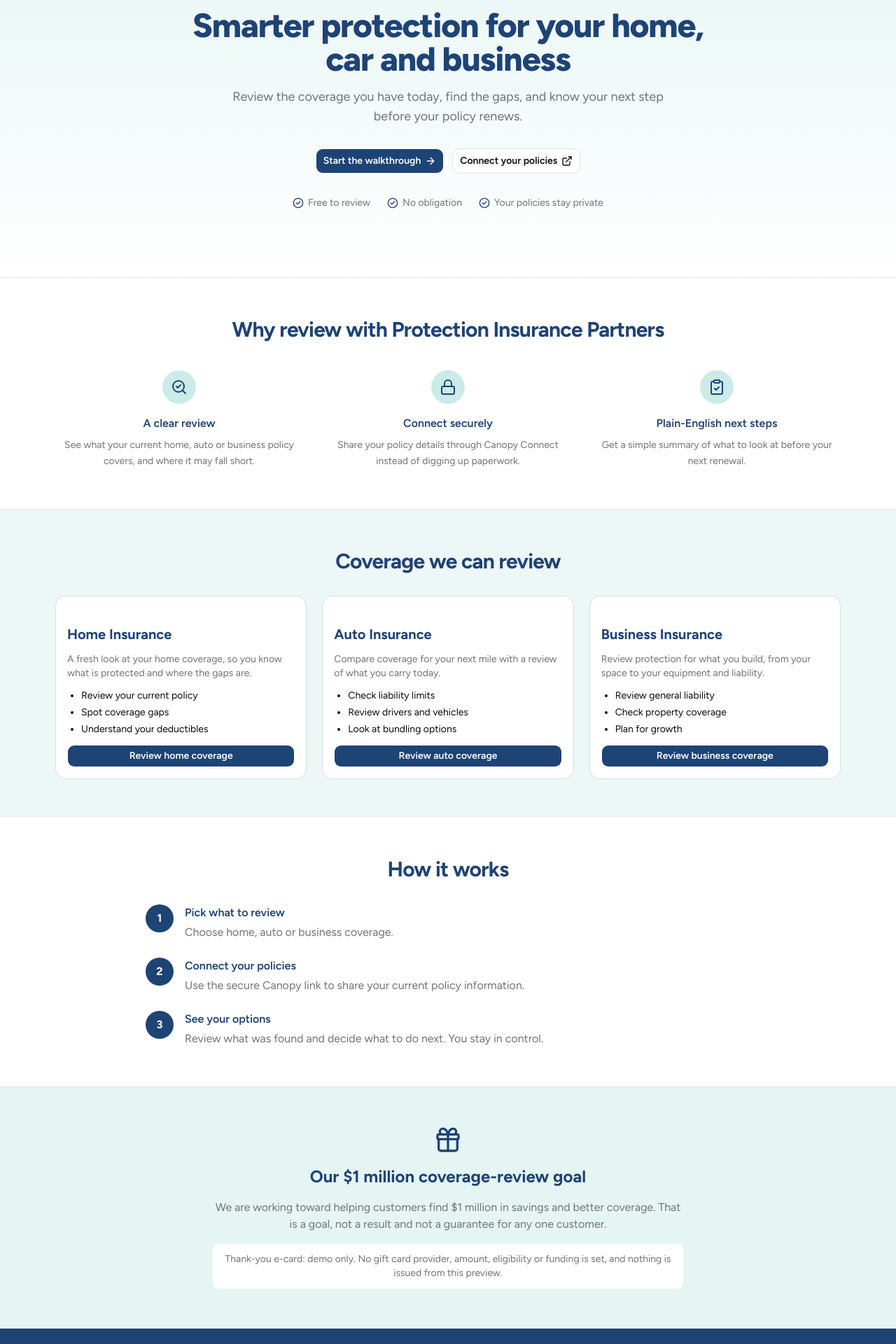
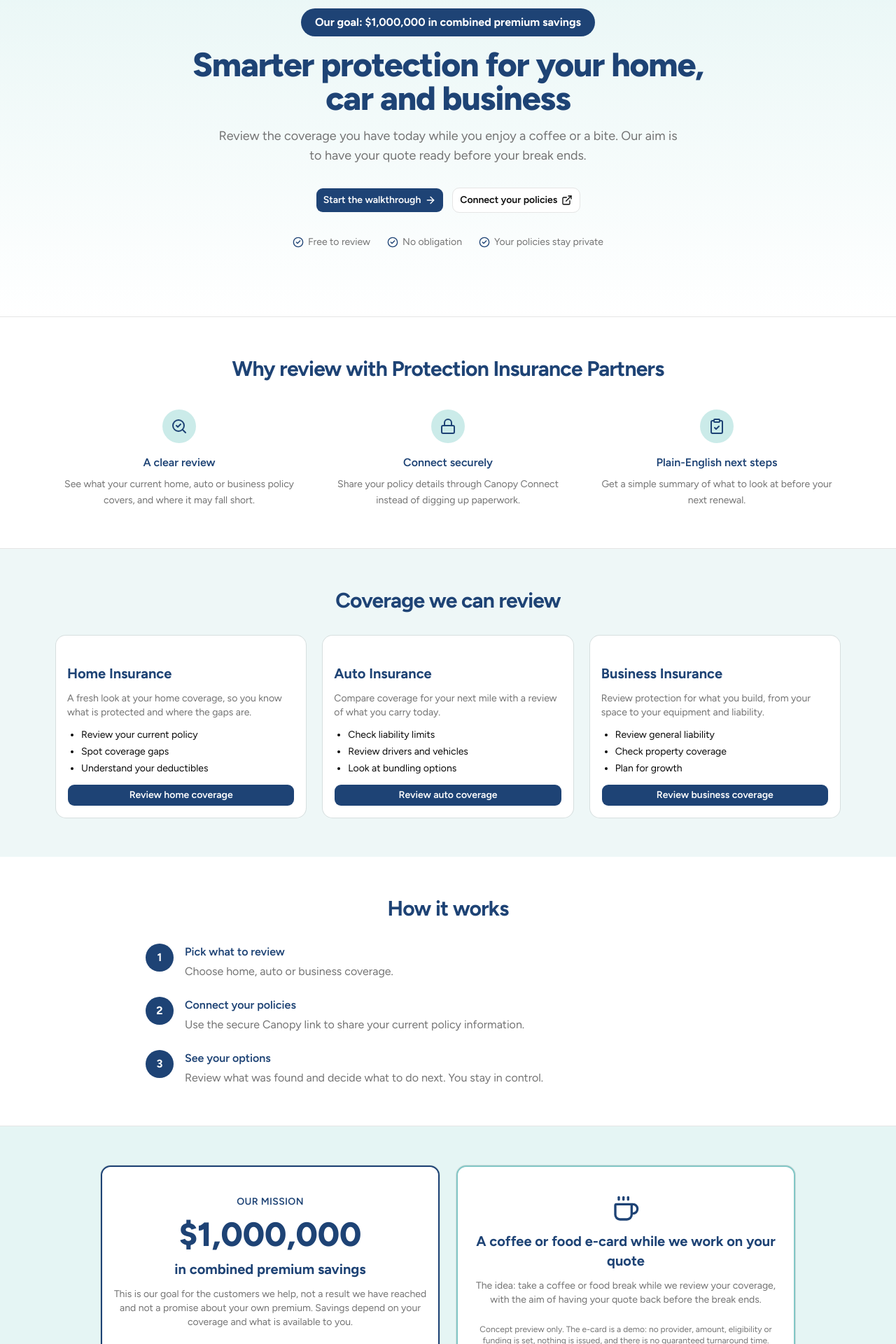
Before and after one commit to breverdbidder/protection-partners-life-dev, a Next.js app: page / in a window 1280 px wide. Shown: the part 340-2260 px from the top of the page at 70% size. Built offline with nearby package versions, Linux system fonts and the light colour scheme; no server answers.

Commit message:
Revise content for savings goal and customer experience
Updated text to emphasize the goal of $1 million in savings and added a coffee break concept for customers while reviewing coverage.

```diff
--- a/src/app/page.tsx
+++ b/src/app/page.tsx
@@ -1,6 +1,6 @@
 import type { Metadata } from "next";
 import Link from "next/link";
-import { ArrowRight, ClipboardCheck, Lock, SearchCheck, ExternalLink, Gift } from "lucide-react";
+import { ArrowRight, ClipboardCheck, Coffee, Lock, SearchCheck, ExternalLink, Gift } from "lucide-react";
 import { Button } from "@/components/ui/button";
 import { Badge } from "@/components/ui/badge";
 import { Card, CardContent } from "@/components/ui/card";
@@ -32,12 +32,15 @@ export default function HomePage() {
           <div className="mx-auto max-w-3xl text-center">
             <img src={`${ASSET_PREFIX}/logo.png`} alt={siteConfig.name} className="mx-auto mb-6 h-24 w-auto" />
             <Badge variant="secondary" className="mb-4">Home · Auto · Business</Badge>
+            <p className="mx-auto mb-4 w-fit rounded-full bg-navy px-5 py-2 text-sm font-bold text-white sm:text-base">
+              Our goal: $1,000,000 in combined premium savings
+            </p>
             <h1 className="text-4xl font-extrabold tracking-tight text-navy sm:text-5xl">
               Smarter protection for your home, car and business
             </h1>
             <p className="mx-auto mt-4 max-w-2xl text-lg text-muted-foreground">
-              Review the coverage you have today, find the gaps, and know your next step before
-              your policy renews.
+              Review the coverage you have today while you enjoy a coffee or a bite. Our aim is to
+              have your quote ready before your break ends.
             </p>
             <div className="mt-8 flex flex-col items-center justify-center gap-3 sm:flex-row">
               <Button asChild size="lg" className="w-full font-semibold sm:w-auto">
@@ -98,16 +101,32 @@ export default function HomePage() {
       </section>
 
       <section className="border-t bg-secondary/50">
-        <div className="mx-auto flex max-w-4xl flex-col items-center gap-4 px-4 py-14 text-center">
-          <Gift className="size-10 text-primary" aria-hidden />
-          <h2 className="text-2xl font-bold text-navy">Our $1 million coverage-review goal</h2>
-          <p className="max-w-2xl text-muted-foreground">
-            We are working toward helping customers find $1 million in savings and better coverage. That is a
-            goal, not a result and not a guarantee for any one customer.
-          </p>
-          <p className="max-w-2xl rounded-md bg-background p-3 text-sm text-muted-foreground">
-            Thank-you e-card: demo only. No gift card provider, amount, eligibility or funding is set, and nothing is issued from this preview.
-          </p>
+        <div className="mx-auto grid max-w-5xl gap-6 px-4 py-14 md:grid-cols-2">
+          <Card className="border-2 border-navy">
+            <CardContent className="flex flex-col gap-3 pt-6 text-center">
+              <p className="text-sm font-semibold uppercase tracking-wide text-primary">Our mission</p>
+              <p className="text-5xl font-extrabold text-navy">$1,000,000</p>
+              <h2 className="text-xl font-bold text-navy">in combined premium savings</h2>
+              <p className="text-sm text-muted-foreground">
+                This is our goal for the customers we help, not a result we have reached and not a
+                promise about your own premium. Savings depend on your coverage and what is available to you.
+              </p>
+            </CardContent>
+          </Card>
+          <Card className="border-2 border-primary-bright">
+            <CardContent className="flex flex-col gap-3 pt-6 text-center">
+              <Coffee className="mx-auto size-10 text-primary" aria-hidden />
+              <h2 className="text-xl font-bold text-navy">A coffee or food e-card while we work on your quote</h2>
+              <p className="text-sm text-muted-foreground">
+                The idea: take a coffee or food break while we review your coverage, with the aim of
+                having your quote back before the break ends.
+              </p>
+              <p className="rounded-md bg-background p-3 text-xs text-muted-foreground">
+                Concept preview only. The e-card is a demo: no provider, amount, eligibility or funding is set,
+                nothing is issued, and there is no guaranteed turnaround time.
+              </p>
+            </CardContent>
+          </Card>
         </div>
       </section>
     </>
```
